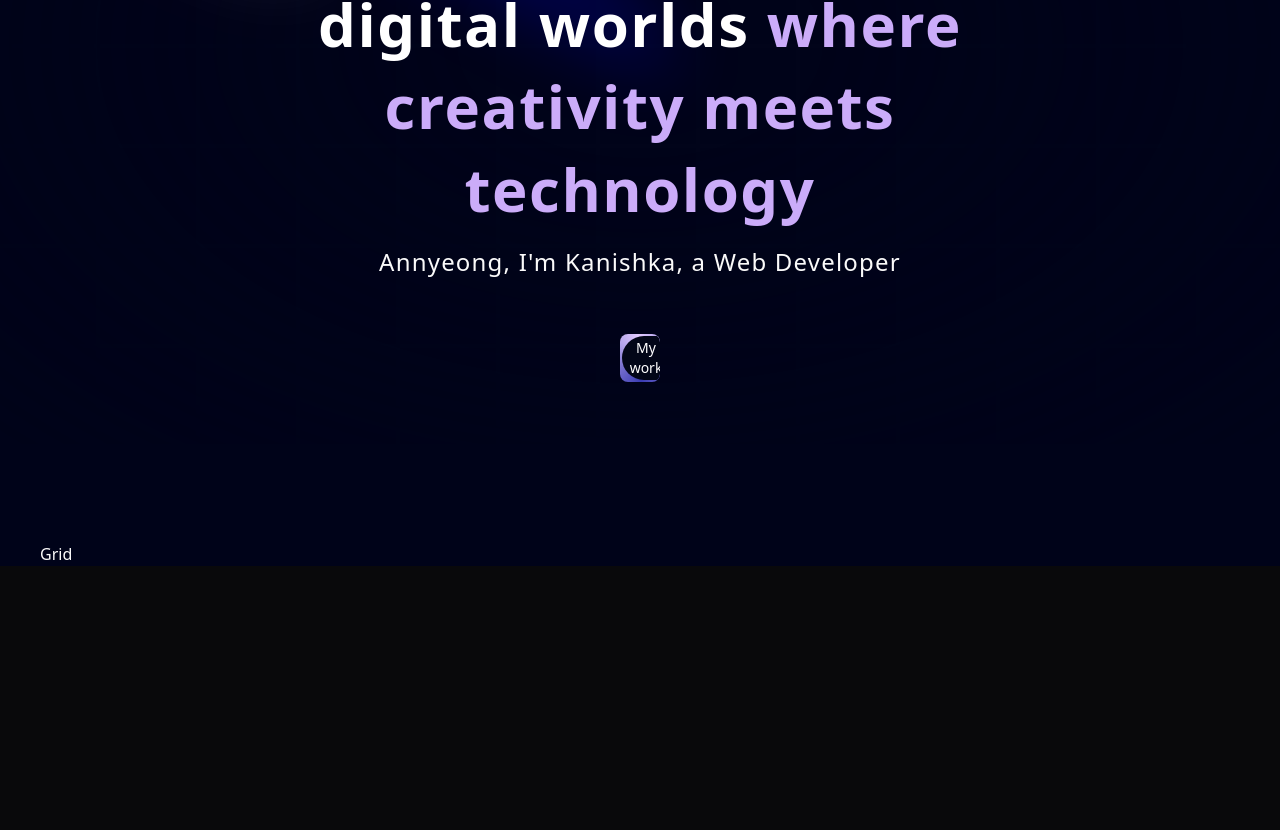
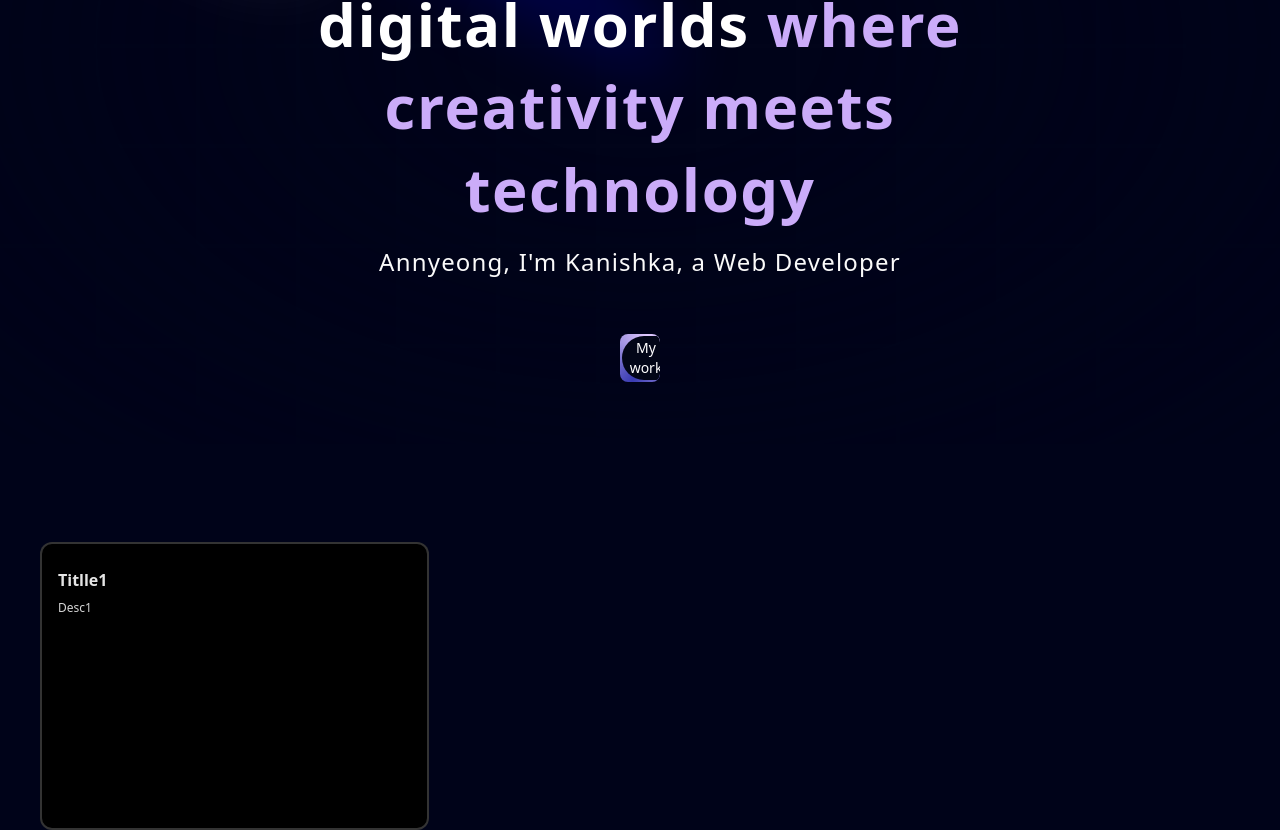
Before and after one commit to Kanishka2301/Kanishka_Portfolio, a Next.js app: page / in a window 1280 px wide. Shown: the part 356-1186 px from the top of the page. Before the commit the page ends 922 px from the top, so only its background shows below. Built offline with nearby package versions, Linux system fonts and the light colour scheme.

Commit message:
initial commit

```diff
--- a/components/Grid.tsx
+++ b/components/Grid.tsx
@@ -1,7 +1,20 @@
-import React from "react";
+import { BentoGrid, BentoGridItem } from "./ui/BentoGrid";
 
 const Grid = () => {
-  return <div>Grid</div>;
+  return (
+    <section id="about">
+      <BentoGrid>
+        {[{ title: "Titlle1", description: "Desc1", id: 1 }].map((item) => (
+          <BentoGridItem
+            id={item.id}
+            key={item.id}
+            title={item.title}
+            description={item.description}
+          />
+        ))}
+      </BentoGrid>
+    </section>
+  );
 };
 
 export default Grid;
--- /dev/null
+++ b/components/ui/BentoGrid.tsx
@@ -0,0 +1,56 @@
+import { cn } from "@/utils/cn";
+
+export const BentoGrid = ({
+  className,
+  children,
+}: {
+  className?: string;
+  children?: React.ReactNode;
+}) => {
+  return (
+    <div
+      className={cn(
+        "grid md:auto-rows-[18rem] grid-cols-1 md:grid-cols-3 gap-4 max-w-7xl mx-auto ",
+        className
+      )}
+    >
+      {children}
+    </div>
+  );
+};
+
+export const BentoGridItem = ({
+  className,
+  title,
+  description,
+  header,
+  icon,
+  id,
+}: {
+  className?: string;
+  title?: string | React.ReactNode;
+  description?: string | React.ReactNode;
+  header?: React.ReactNode;
+  icon?: React.ReactNode;
+  id: number;
+}) => {
+  return (
+    <div
+      className={cn(
+        "row-span-1 rounded-xl group/bento hover:shadow-xl transition duration-200 shadow-input dark:shadow-none p-4 dark:bg-black dark:border-white/[0.2] bg-white border border-transparent justify-between flex flex-col space-y-4 border-2 border-red-500",
+        className
+      )}
+    >
+      {header}
+      <div className="group-hover/bento:translate-x-2 transition duration-200">
+        {icon}
+        <div className="font-sans font-bold text-neutral-600 dark:text-neutral-200 mb-2 mt-2">
+          {title}
+        </div>
+        <div className="font-sans font-normal text-neutral-600 text-xs dark:text-neutral-300">
+          {description}
+        </div>
+      </div>
+    </div>
+  );
+};
```
